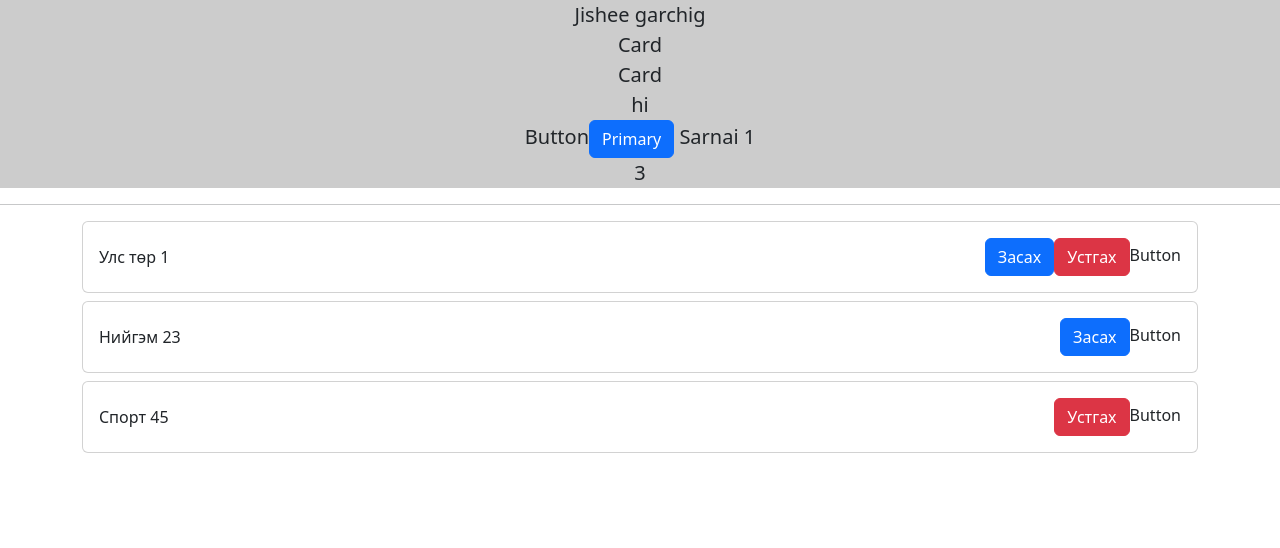
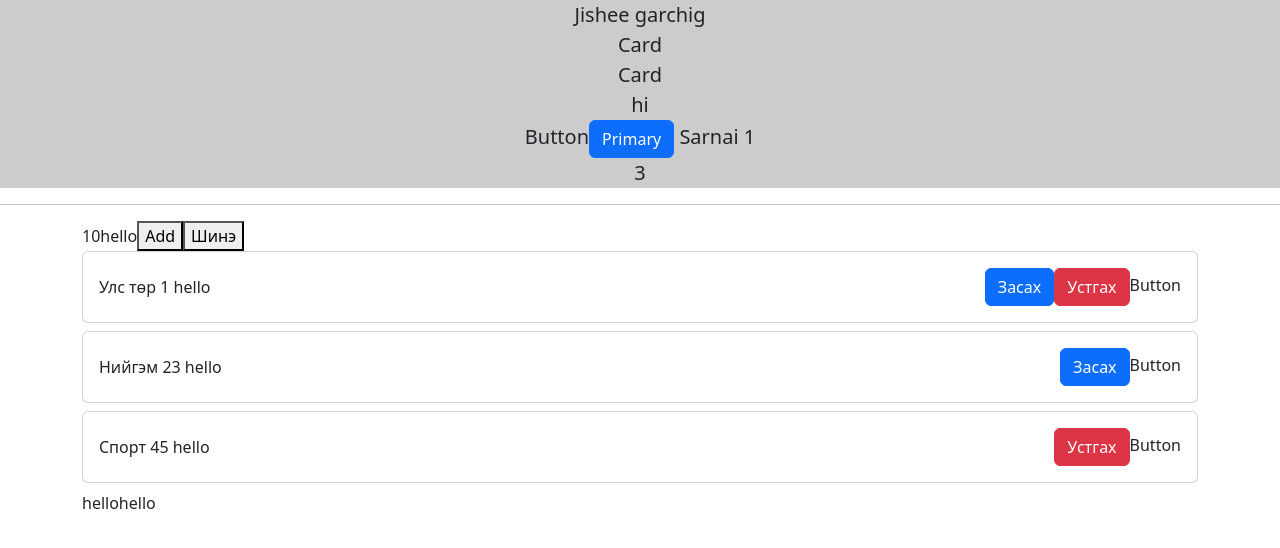
Before and after one commit to erdenetsogta/blog-web, a React (Create React App) app: page / in a window 1280 px wide. Shown: the top 548 px of the page. Built offline with nearby package versions, Linux system fonts and the light colour scheme; some icons are missing.

Commit message:
use state

```diff
--- a/src/components/CategoryList.js
+++ b/src/components/CategoryList.js
@@ -1,3 +1,4 @@
+import { useState } from "react";
 import { AwesomeButton } from "react-awesome-button";
 import Card from "react-bootstrap/Card";
 import Container from "react-bootstrap/Container";
@@ -6,24 +7,58 @@ import { categories } from "../mockdata/categories";
 const error = "";
 
 export function CategoryList({ deletable, editable }) {
+    const [counter, setCounter] = useState(10); //hook
+    const [editing, setEditing] = useState(); // ehnii utga
+    const [name, setName] = useState("hello");
+    const [dname, setDname] = useState("");
+
     if (error) {
         return null;
     }
+
+    console.log("rendering...");
 
     if (error) {
         return <div>{error}</div>;
     }
 
+    function increment(event) {
+        console.log(event);
+        if (true) {
+            setCounter(counter + 1);
+        }
+        setName("pinecone");
+    }
+
+    function handleChange(event) {
+        setName(event.target.value);
+    }
+    console.log(editing);
+
     return (
         <Container>
+            {counter}
+
+            {editing && (
+                <div>
+                    <input value={name} onChange={handleChange} />
+                    <button onClick={() => setEditing(false)}>close</button>
+                </div>
+            )}
+
+            {name}
+            <button onClick={increment}>Add</button>
+            <button onClick={() => setEditing(true)}>Шинэ</button>
             {categories.map((cat1) => (
-                <ListItem cat1={cat1} editable={cat1.editable} deletable={cat1.deletable} />
+                <ListItem name={name} cat1={cat1} editable={cat1.editable} deletable={cat1.deletable} />
             ))}
+            {name}
+            {name}
         </Container>
     );
 }
 
-function ListItem({ cat1, editable, deletable }) {
+function ListItem({ name, cat1, editable, deletable }) {
     function deleteThis() {
         alert("Delete");
     }
@@ -33,7 +68,7 @@ function ListItem({ cat1, editable, deletable }) {
             <Card.Body>
                 <div className="d-flex justify-content-between align-items-center">
                     <div>
-                        {cat1.name} {cat1.id}
+                        {cat1.name} {cat1.id} {name}
                     </div>
 
                     <div>
```
